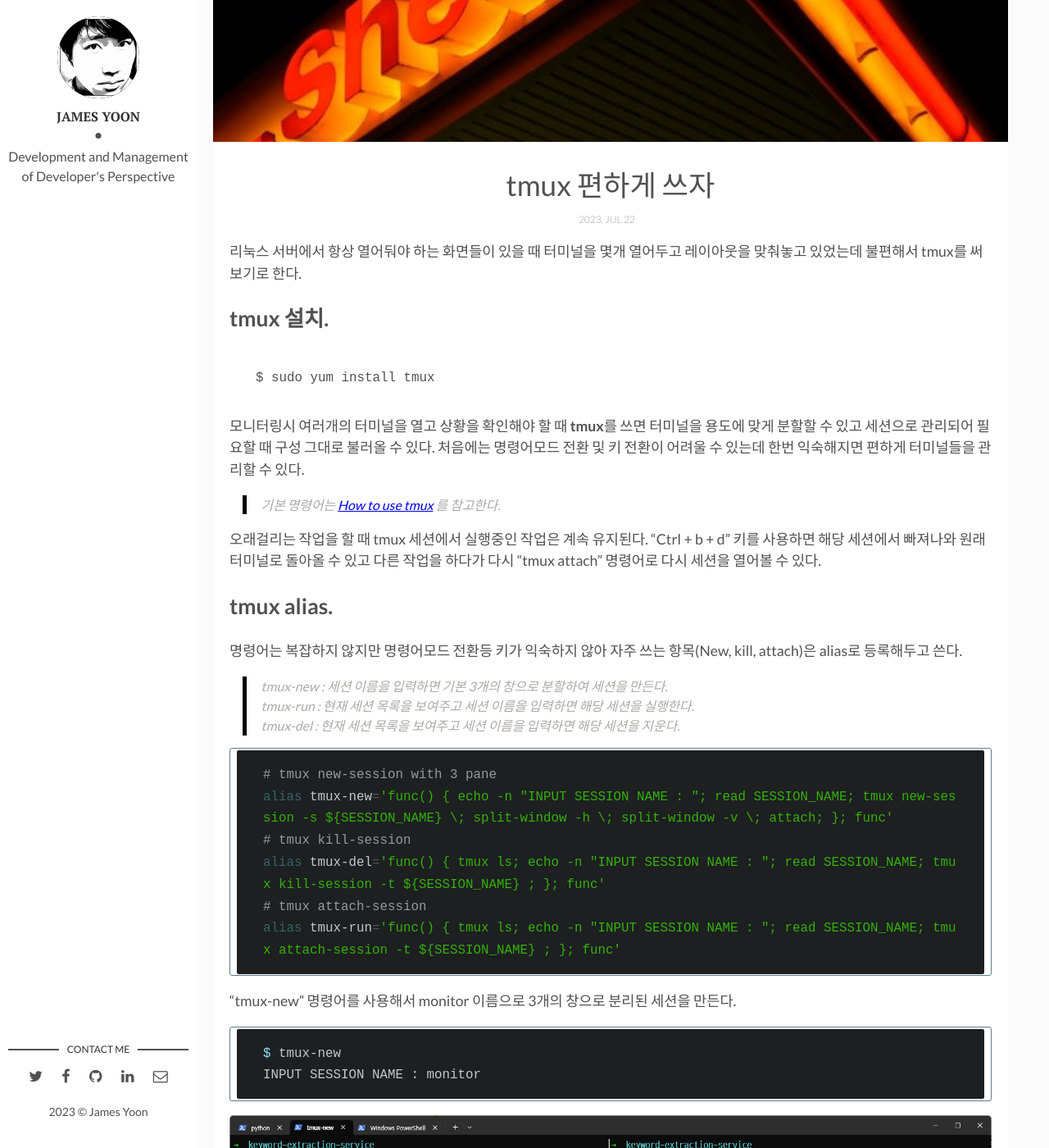
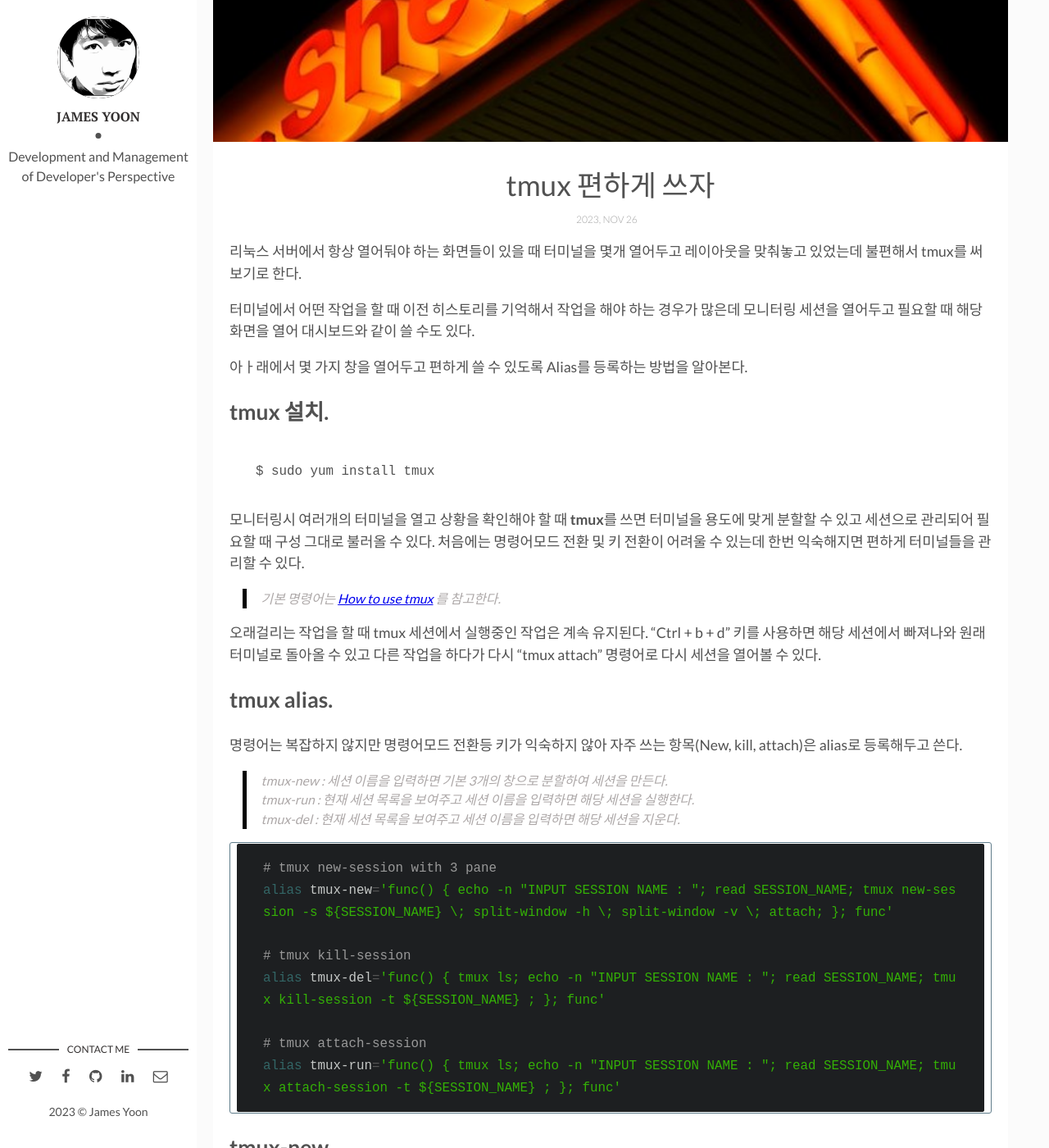
Before and after one commit to butteryoon/butteryoon.github.io, a Jekyll site: the page built from _posts/2023-07-22-tmux.md, in a window 1280 px wide and 1400 px high, scrolled down 347 px. Shown: the whole window at 82% size. Built offline with Jekyll 4.4.1, drawn with Linux system fonts in a browser that asks for light colours; comment, search, counter and statistics services are not loaded; some of the changed text lies outside the part shown.

Commit message:
tmux alias 내용 수정

````diff
--- a/_posts/2023-07-22-tmux.md
+++ b/_posts/2023-07-22-tmux.md
@@ -2,16 +2,20 @@
 layout: post
 comments: true
 title: "tmux 편하게 쓰자"
-description: "리눅스 터미널 환경에서 tmux를 편하게 활용해보자."
+description: "리눅스 터미널 환경에서 tmux 세션 관리 Alias를 설정해보자. "
 img: powershell_title.jpg
 date: 2023-07-22 18:00:00 +0900
-last_modified_at: 2023-07-22 21:00:00 +0900
+last_modified_at: 2023-11-26 22:15:00 +0900
 tags: [command-line, alias, tmux, screen] # add tag
 related: command-line
 categories: tools
 ---
 
 리눅스 서버에서 항상 열어둬야 하는 화면들이 있을 때 터미널을 몇개 열어두고 레이아웃을 맞춰놓고 있었는데 불편해서 tmux를 써보기로 한다.
+
+터미널에서 어떤 작업을 할 때 이전 히스토리를 기억해서 작업을 해야 하는 경우가 많은데 모니터링 세션을 열어두고 필요할 때 해당 화면을 열어 대시보드와 같이 쓸 수도 있다.
+
+아ㅏ래에서 몇 가지 창을 열어두고 편하게 쓸 수 있도록 Alias를 등록하는 방법을 알아본다.
 
 <!--more-->
 
@@ -38,13 +42,19 @@
 ```bash
 # tmux new-session with 3 pane
 alias tmux-new='func() { echo -n "INPUT SESSION NAME : "; read SESSION_NAME; tmux new-session -s ${SESSION_NAME} \; split-window -h \; split-window -v \; attach; }; func'
+
 # tmux kill-session
 alias tmux-del='func() { tmux ls; echo -n "INPUT SESSION NAME : "; read SESSION_NAME; tmux kill-session -t ${SESSION_NAME} ; }; func'
+
 # tmux attach-session
 alias tmux-run='func() { tmux ls; echo -n "INPUT SESSION NAME : "; read SESSION_NAME; tmux attach-session -t ${SESSION_NAME} ; }; func'
 ```
 
-"tmux-new" 명령어를 사용해서 monitor 이름으로 3개의 창으로 분리된 세션을 만든다.
+## tmux-new
+
+위에서 설정한 **tmux-new** Alias를 사용해서 monitor 이름으로 3개의 창으로 분리된 세션을 만든다.
+
+> **tmux new-session -s "세션이름"** 으로 세션을 만들고 split-window 를 사용해 오른쪽에 분할된 창을 만든다.
 
 ```bash
 $ tmux-new
@@ -58,6 +68,7 @@
 ```bash
 $ tmux ls
 monitor: 1 windows (created Sat Jul 22 19:01:48 2023)
+
 $ tmux-run
 monitor: 1 windows (created Sat Jul 22 19:01:48 2023)
 INPUT SESSION NAME : monitor
````
Also changed, not shown: _posts/image-1.png (deleted), _posts/image.png (deleted).
